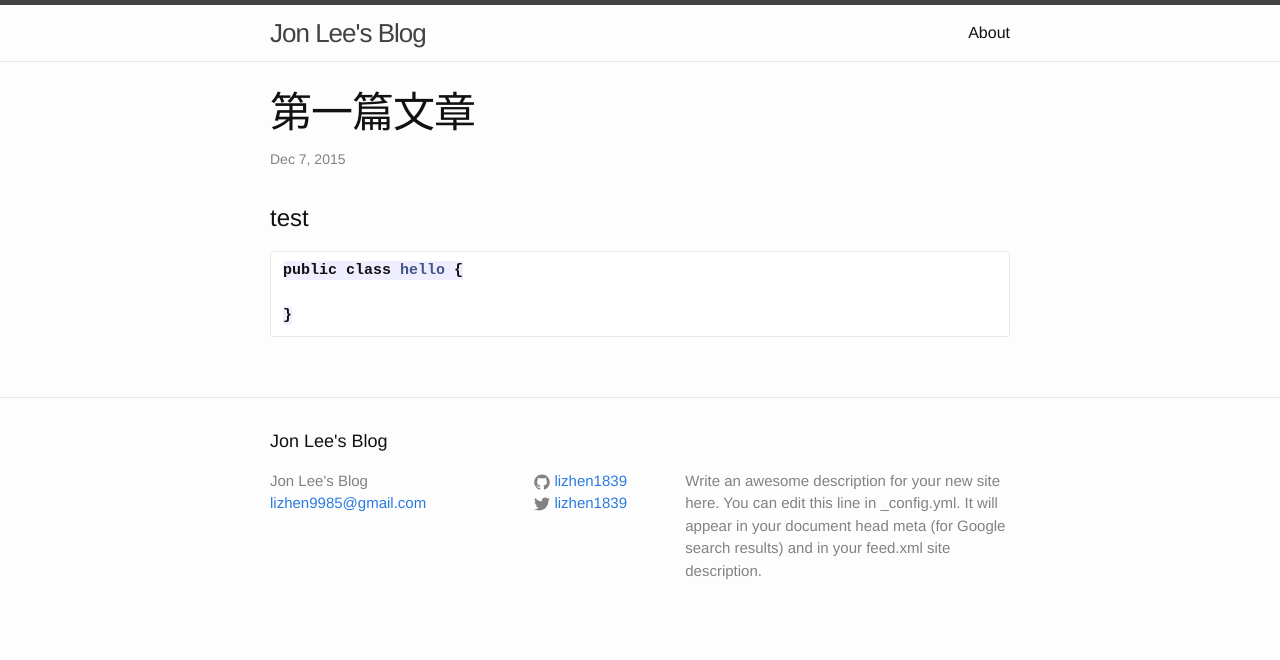
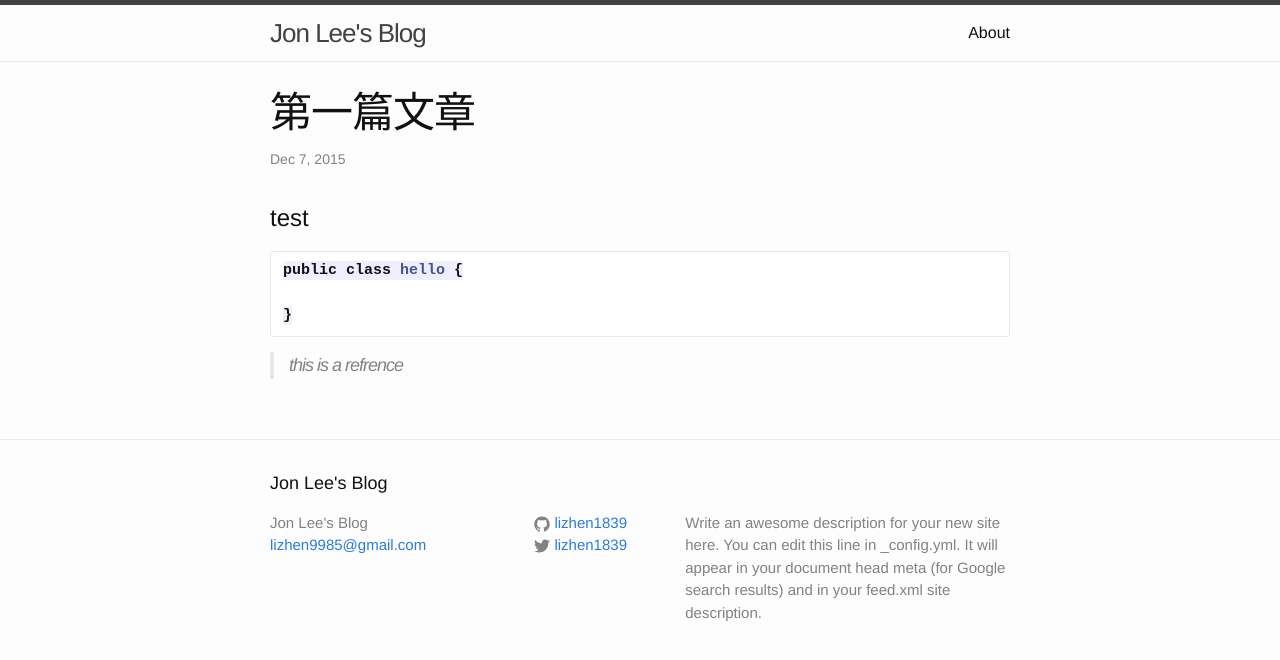
Before and after one commit to lizhen1839/lizhen1839.github.io, a Jekyll site: the page built from _posts/2015-12-07-第一篇文章.markdown, in a window 1280 px wide. Shown: the top 660 px of the page. Built offline with Jekyll 4.4.1, drawn with Linux system fonts in a browser that asks for light colours.

Commit message:
test markdown

````diff
--- a/_posts/2015-12-07-第一篇文章.markdown
+++ b/_posts/2015-12-07-第一篇文章.markdown
@@ -10,3 +10,5 @@ public class hello {
 
 }
 ```
+
+> this is a refrence
````
